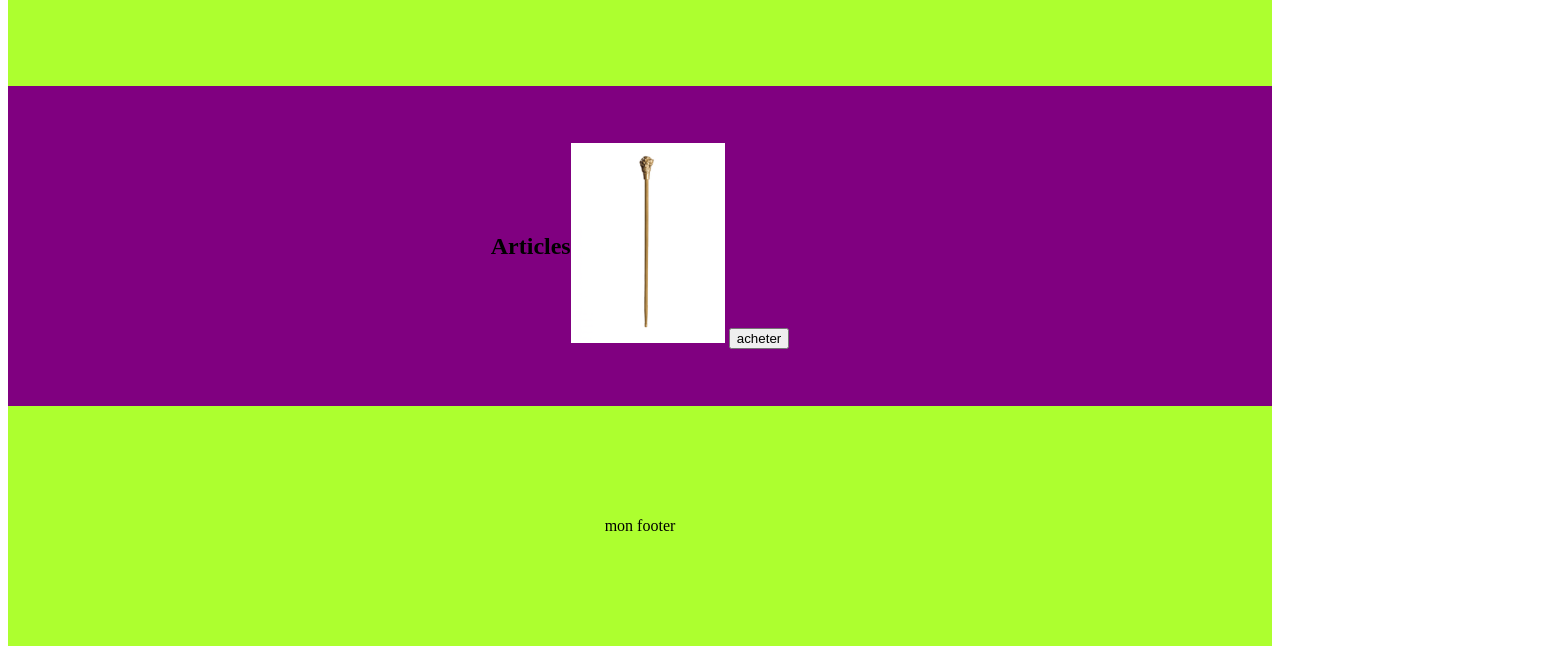
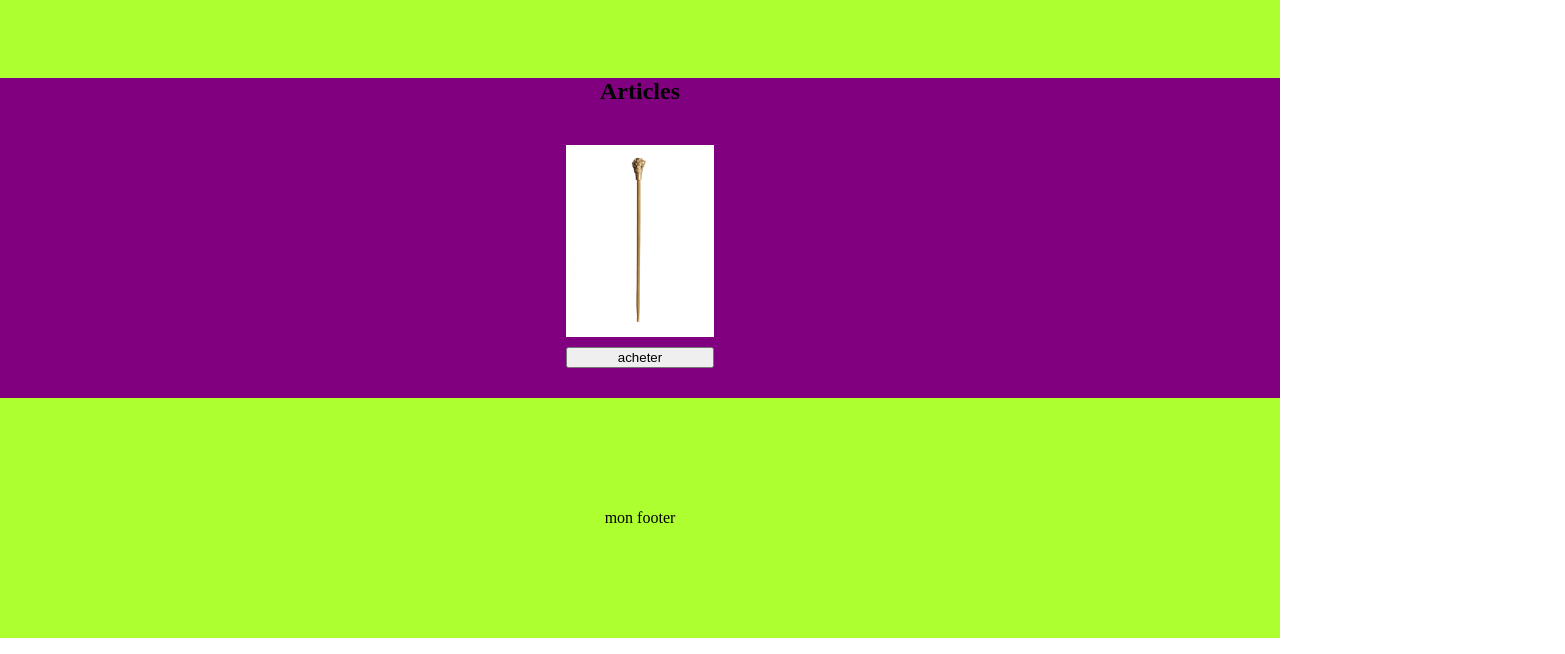
Before and after one commit to Jxles17/modals, a plain HTML site: page index.html in a window 1280 px wide. Shown: the part 162-816 px from the top of the page, 1565 px wide, since content can reach past the window. Drawn offline with Linux system fonts and the light colour scheme.

```diff
--- a/index.html
+++ b/index.html
@@ -11,8 +11,8 @@
     </header>
     <main>
         <h2>Articles</h2>
-        <div>
-            <article>
+        <div class="articles">
+            <article class="cannejoker">
             <img src="assets/canneJoker.png" alt="la canne du joker">
             <button>acheter</button>
             </article>
--- a/style.css
+++ b/style.css
@@ -1,3 +1,7 @@
+* {
+    margin: 0;
+}
+
 header{
     background-color: greenyellow;
     height: 30vh;
@@ -12,9 +16,26 @@ main{
     display: flex;
     align-items: center;
     justify-content: center;
+    flex-direction: column;
 }
 
+ .cannejoker{
+    display: flex;
+    flex-direction: column;
+    /* height: 20%; */
+    width: 8%;
+}
 
+.articles {
+    display: flex;
+    align-items: center;
+    justify-content: center;
+    height: 40vh;
+}
+
+button, img{
+    margin-top: 10px;
+}
 h2{
     display: flex;
     justify-content: center;
@@ -27,7 +48,3 @@ footer{
     align-items: center;
     justify-content: center;
 }
-
-img{
-    height: 200px;
-}
```
